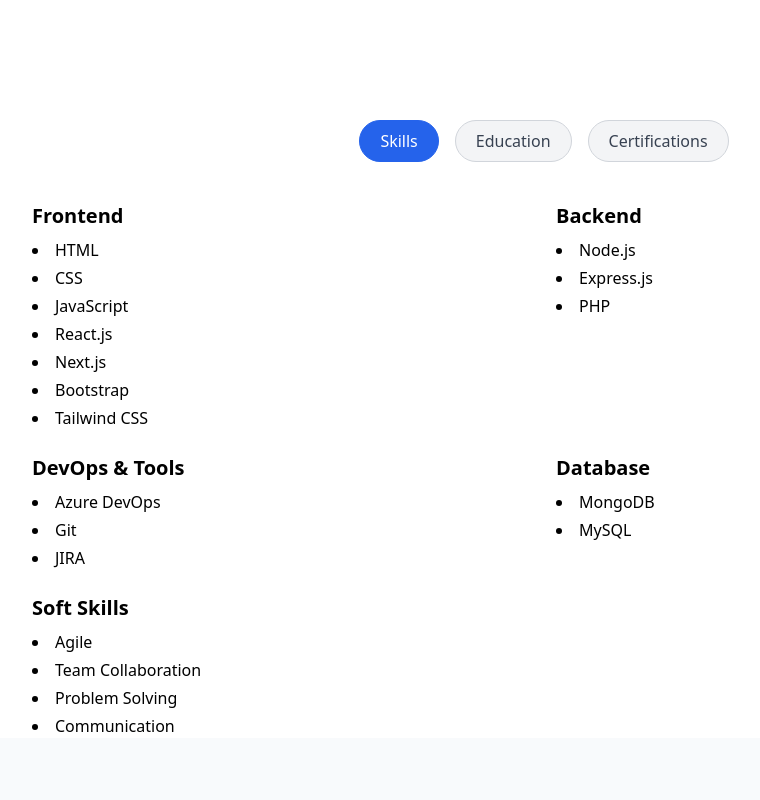
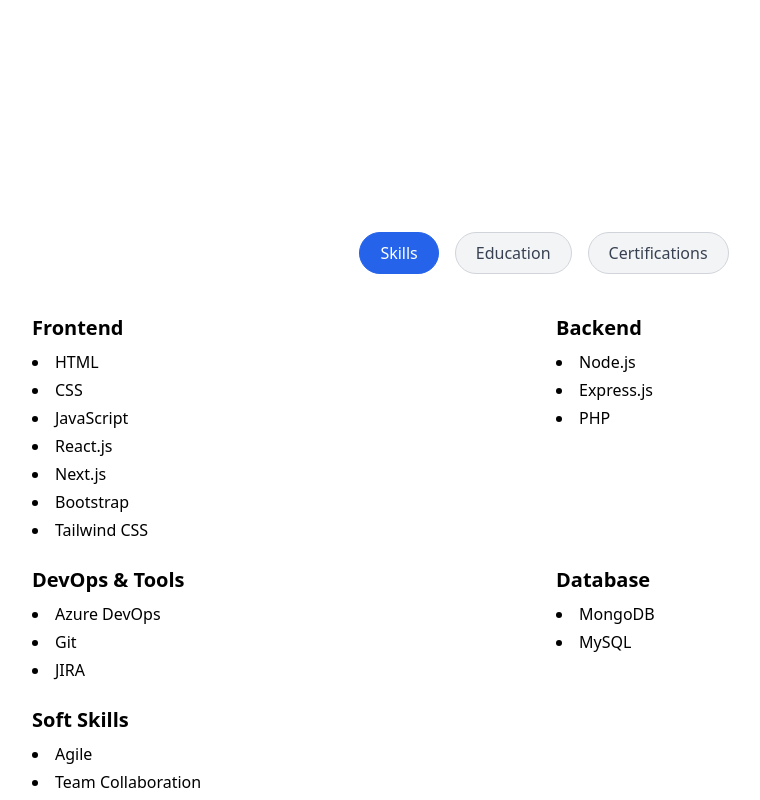
Before and after one commit to karthikb2701/Portfolio-Karthik, a Next.js app: page / in a window 1280 px wide. Shown: the part 1520-2320 px from the top of the page, without its empty margins (96-856 px from the left). Built offline with nearby package versions, Linux system fonts and the light colour scheme; what grapheme-splitter would draw is missing.

Commit message:
8 commit

```diff
--- a/src/app/components/AboutSection.jsx
+++ b/src/app/components/AboutSection.jsx
@@ -36,7 +36,14 @@
 
   return (
 
-  <section>
+    <div className="py-8 px-4">
+
+
+
+    <section
+    id="about"
+    className="py-20 bg-white dark:bg-slate-900 transition-colors duration-300"
+  >
       <div className="max-w-5xl mx-auto">
         {/* Tabs */}
         <div className="flex justify-center mb-10">
@@ -90,6 +97,7 @@
         </div>
       </div>
     </section>
+    </div>
   );
 };
 
```
